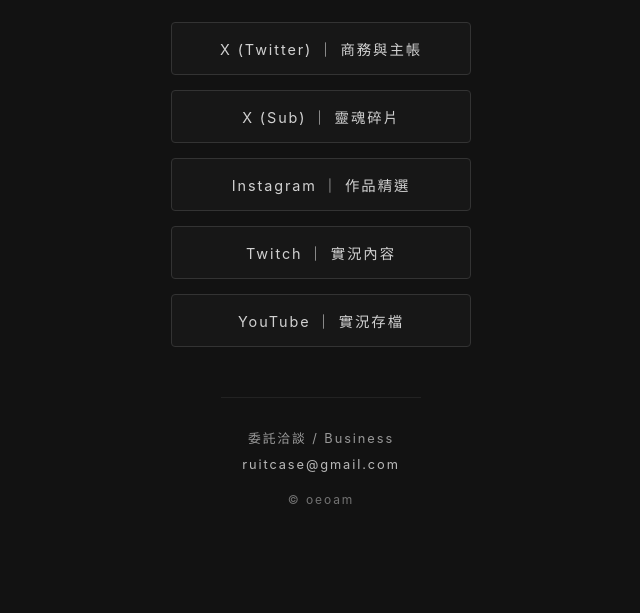
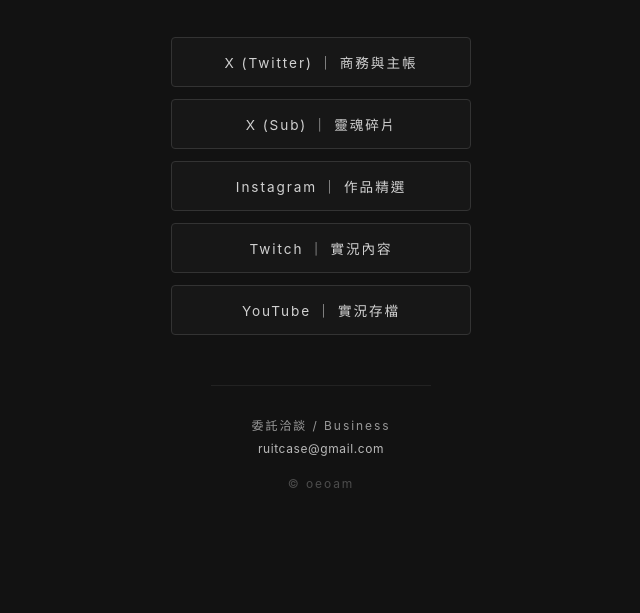
Before and after one commit to oeoam/oeoam.github.io, a plain HTML site: page index.html in a window 1280 px wide. Shown: the part 187-800 px from the top of the page, without its empty margins (319-959 px from the left). Drawn offline with Linux system fonts and the light colour scheme.

Commit message:
Update index.html

```diff
--- a/index.html
+++ b/index.html
@@ -6,7 +6,7 @@
     <title>oeoam ✦ ɢʟᴏᴇᴏᴀᴍ</title>
     <style>
         body {
-            background-color: #121212; /* 背景色：幽暗 */
+            background-color: #121212;
             color: #d1d1d1;
             display: flex;
             flex-direction: column;
@@ -18,7 +18,6 @@
             letter-spacing: 0.12em;
         }
 
-        /* 標題區塊 */
         .header {
             text-align: center;
             margin-bottom: 40px;
@@ -29,6 +28,7 @@
             font-size: 1.8rem;
             color: #ffffff;
             margin: 0;
+            text-transform: uppercase; /* 確保全大寫視覺統一 */
         }
 
         .subtitle {
@@ -37,30 +37,27 @@
             margin-top: 10px;
         }
 
-        /* 按鈕容器 */
         .links-container {
             width: 100%;
             max-width: 300px;
             display: flex;
             flex-direction: column;
-            gap: 15px;
+            gap: 12px; /* 稍微縮小間距，視覺更緊湊 */
         }
 
-        /* 按鈕樣式：極簡框線感 */
         .link-card {
             display: block;
-            padding: 15px;
+            padding: 14px;
             text-align: center;
             text-decoration: none;
             color: #d1d1d1;
             border: 1px solid #333;
             border-radius: 4px;
-            font-size: 0.9rem;
+            font-size: 0.85rem;
             transition: all 0.3s ease;
             background-color: rgba(255, 255, 255, 0.02);
         }
 
-        /* 滑鼠懸停效果：微光感 */
         .link-card:hover {
             border-color: #888;
             background-color: rgba(255, 255, 255, 0.05);
@@ -68,18 +65,17 @@
             transform: translateY(-2px);
         }
 
-        /* 商務資訊區塊 */
         .contact-info {
             margin-top: 50px;
             text-align: center;
-            font-size: 0.8rem;
+            font-size: 0.75rem;
             border-top: 1px solid #222;
             padding-top: 30px;
-            width: 200px;
+            width: 220px; /* 稍微加寬，避免信箱折行 */
         }
 
         .contact-item {
-            margin-bottom: 10px;
+            margin-bottom: 8px;
             opacity: 0.7;
         }
     </style>
@@ -93,17 +89,16 @@
 
     <div class="links-container">
         <a href="https://twitter.com/kiyo_ink" class="link-card" target="_blank">X (Twitter) ｜ 商務與主帳</a>
-
         <a href="https://twitter.com/oeoam" class="link-card" target="_blank">X (Sub) ｜ 靈魂碎片</a>
-		<a href="https://www.instagram.com/_oeoam" class="link-card" target="_blank">Instagram ｜ 作品精選</a>
+        <a href="https://www.instagram.com/_oeoam" class="link-card" target="_blank">Instagram ｜ 作品精選</a>
         <a href="https://www.twitch.tv/oeoam" class="link-card" target="_blank">Twitch ｜ 實況內容</a>
-		<a href="https://www.youtube.com/@oeoam" class="link-card" target="_blank">YouTube ｜ 實況存檔</a>
+        <a href="https://www.youtube.com/@oeoam" class="link-card" target="_blank">YouTube ｜ 實況存檔</a>
     </div>
 
     <div class="contact-info">
         <div class="contact-item">委託洽談 / Business</div>
-        <div class="contact-item" style="color: #ffffff;">ruitcase@gmail.com</div>
-        <div class="subtitle" style="margin-top: 20px;">© oeoam</div>
+        <div class="contact-item" style="color: #ffffff; letter-spacing: 0.05em;">ruitcase@gmail.com</div>
+        <div class="subtitle" style="margin-top: 20px; opacity: 0.3;">© oeoam</div>
     </div>
 
 </body>
```
